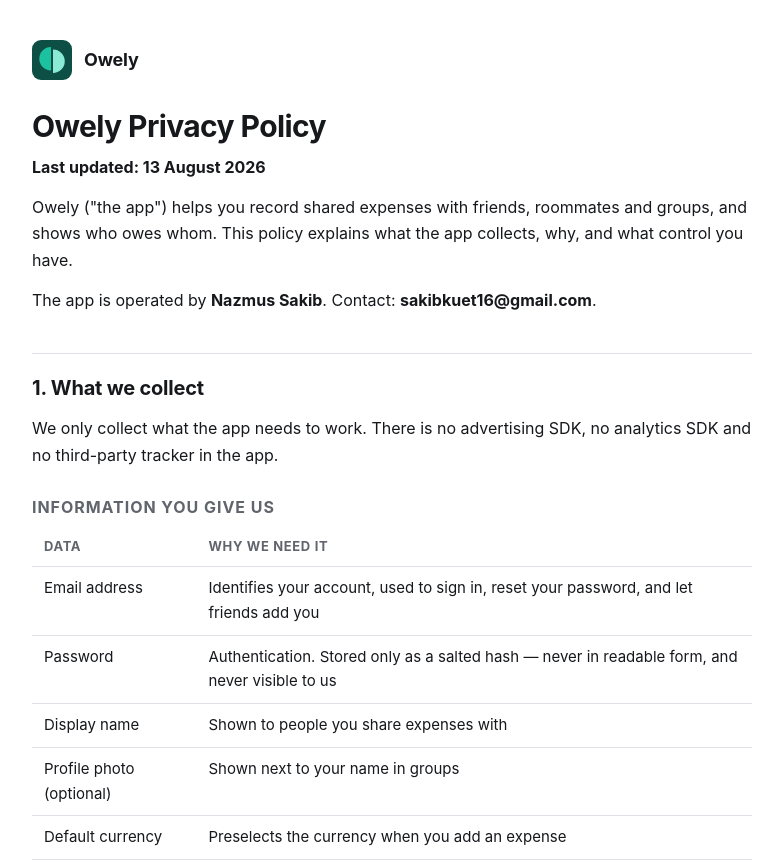
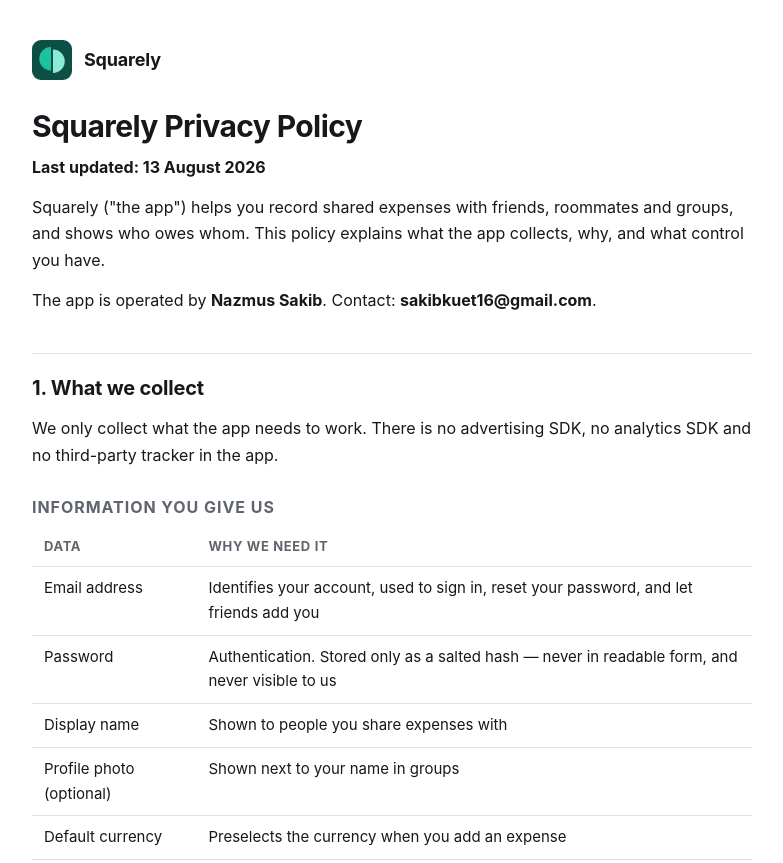
Before and after one commit to Sakib75/squarely-privacy, a plain HTML site: page index.html in a window 1280 px wide. Shown: the top 863 px of the page, without its empty margins (248-1031 px from the left). Drawn offline with Linux system fonts and the light colour scheme.

Commit message:
Rename to Squarely

```diff
--- a/index.html
+++ b/index.html
@@ -3,8 +3,8 @@
 <head>
 <meta charset="utf-8">
 <meta name="viewport" content="width=device-width, initial-scale=1">
-<title>Owely — Privacy Policy</title>
-<meta name="description" content="Privacy policy for Owely, a shared-expense tracker.">
+<title>Squarely — Privacy Policy</title>
+<meta name="description" content="Privacy policy for Squarely, a shared-expense tracker.">
 <style>
   :root {
     --bg: #ffffff; --fg: #16181c; --muted: #60646c; --line: #e0e1e6;
@@ -49,11 +49,11 @@
     <path d="M512,212 A300,300 0 0,0 512,812 Z" fill="#1CC29F" transform="translate(-26,-34)"/>
     <path d="M512,212 A300,300 0 0,1 512,812 Z" fill="#8AEAD6" transform="translate(26,34)"/>
   </svg>
-  <span class="brand">Owely</span>
+  <span class="brand">Squarely</span>
 </header>
-<h1>Owely Privacy Policy</h1>
+<h1>Squarely Privacy Policy</h1>
 <p><strong>Last updated: 13 August 2026</strong></p>
-<p>Owely (&quot;the app&quot;) helps you record shared expenses with friends, roommates and groups, and shows who owes whom. This policy explains what the app collects, why, and what control you have.</p>
+<p>Squarely (&quot;the app&quot;) helps you record shared expenses with friends, roommates and groups, and shows who owes whom. This policy explains what the app collects, why, and what control you have.</p>
 <p>The app is operated by <strong>Nazmus Sakib</strong>. Contact: <strong>sakibkuet16@gmail.com</strong>.</p>
 <h2>1. What we collect</h2>
 <p>We only collect what the app needs to work. There is no advertising SDK, no analytics SDK and no third-party tracker in the app.</p>
@@ -110,7 +110,7 @@
 <p>If this policy changes materially we will update the &quot;Last updated&quot; date and, for significant changes, notify you in the app.</p>
 <h2>9. Contact</h2>
 <p>Questions or requests: <strong>sakibkuet16@gmail.com</strong>.</p>
-<footer>Owely — split bills, settle up. Questions: <a href="mailto:sakibkuet16@gmail.com">sakibkuet16@gmail.com</a></footer>
+<footer>Squarely — split bills, settle up. Questions: <a href="mailto:sakibkuet16@gmail.com">sakibkuet16@gmail.com</a></footer>
 </div>
 </body>
 </html>
```
Also changed, not shown: 1 other file.
